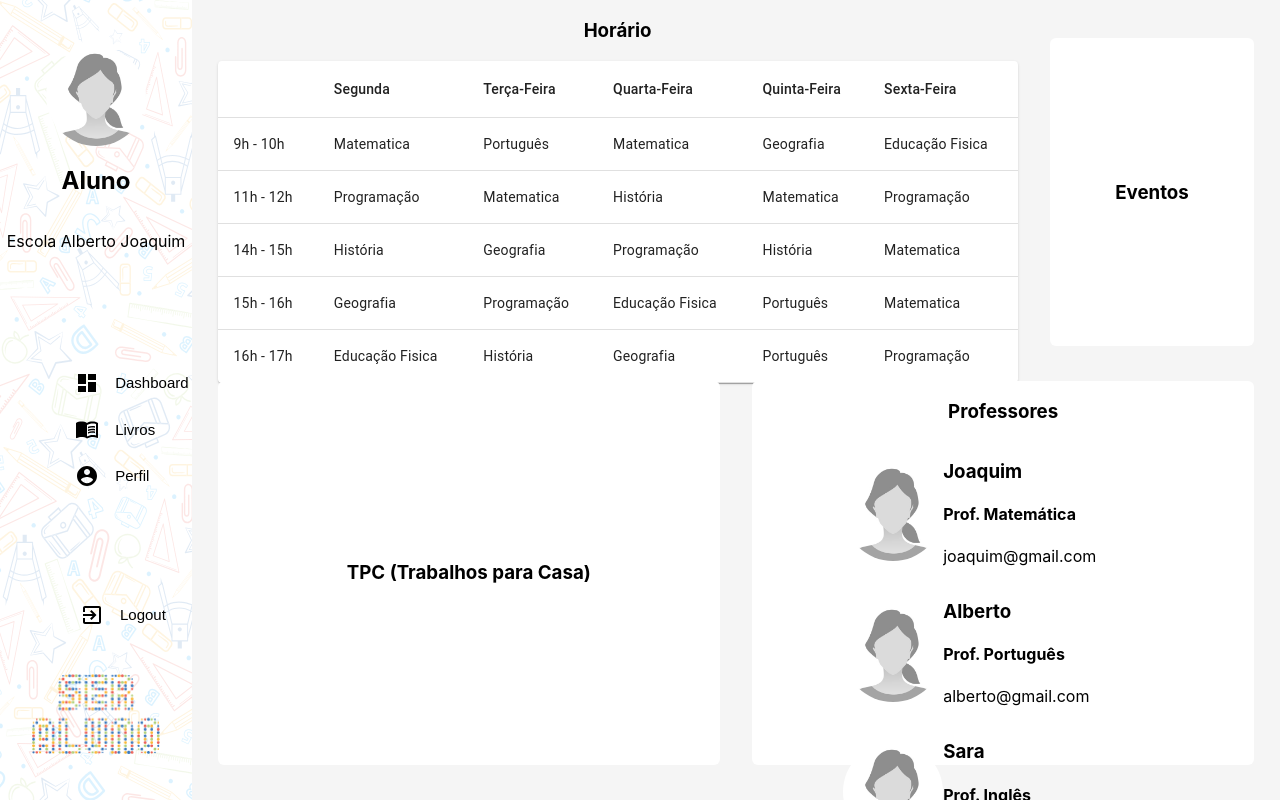
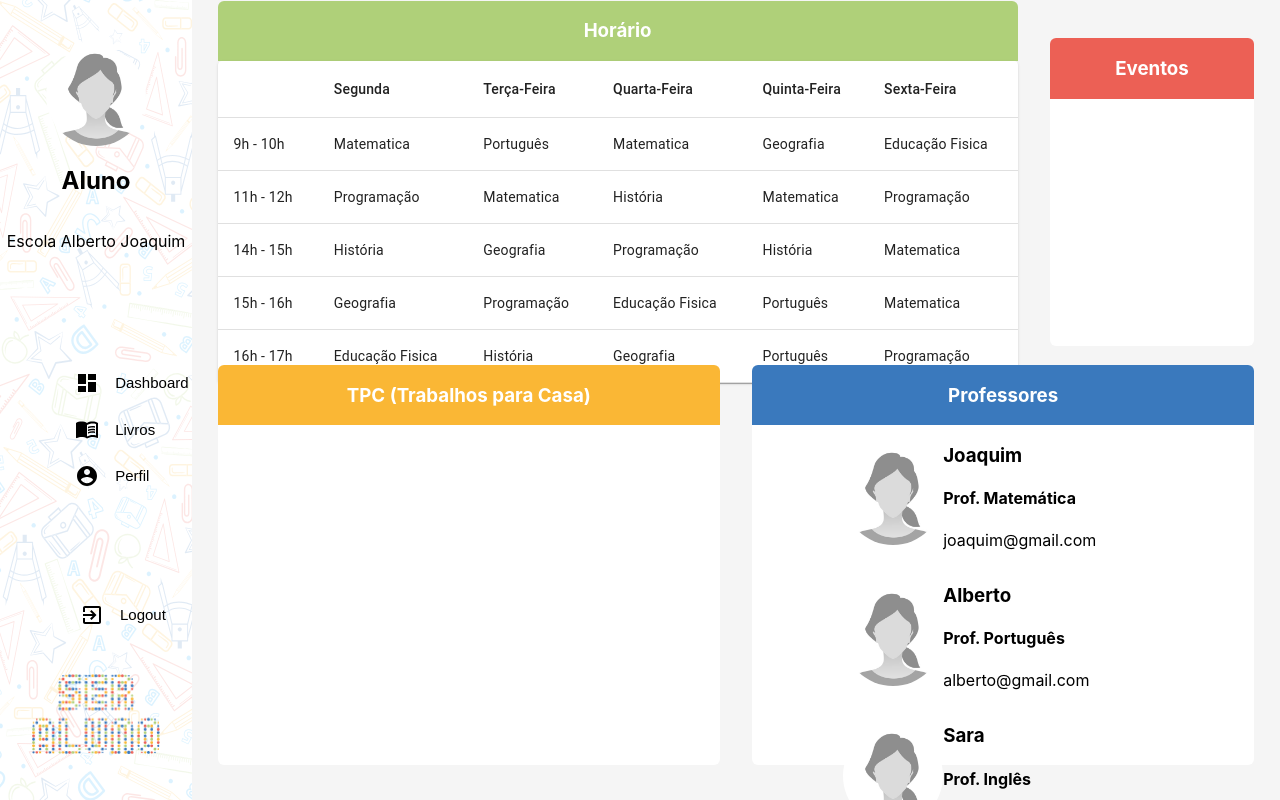
Before and after one commit to Ritipu/Ser-Aluno, a React (Create React App) app in the folder FrontEnd/: page / in a window 1280 px wide. Both pictures are taken after a click on the button "LOGIN". Built offline with nearby package versions, Linux system fonts and the light colour scheme; no server answers.

Commit message:
chore: updateCSS dashboard.jsx
chore: updateCSS dashboard.jsx

```diff
--- a/FrontEnd/src/css/dashboard.css
+++ b/FrontEnd/src/css/dashboard.css
@@ -18,15 +18,13 @@
     position: fixed;
     bottom: 0;
     width: 81%;
-    height: 48vh;
+    height: 50vh;
     margin-bottom: 2.2rem;
 }
 
 .infEsq {
     display:flex;
     flex-direction: column;
-    justify-content: center;
-    align-items: center;
     width: 50%;
     height: 100%;
     background-color: #fff;
@@ -62,11 +60,52 @@
 .eventos {
     display: flex;
     flex-direction: column;
-    align-items: center;
-    justify-content: center;
     width: 50%;
     height: 80%;
     margin-left: 2rem;
     background-color: #fff;
     border-radius: 6px;
 }
+.heading1 {
+    display: flex;
+    flex-direction: row;
+    align-items: center;
+    justify-content: center;
+    width: 100%;
+    background-color: #3A79BD;
+    color: #fff;
+    border-radius: 6px 6px 0 0;
+}
+
+.heading2 {
+    display: flex;
+    flex-direction: row;
+    align-items: center;
+    justify-content: center;
+    width: 100%;
+    background-color: #ec6055;
+    color: #fff;
+    border-radius: 6px 6px 0 0;
+}
+
+.heading3 {
+    display: flex;
+    flex-direction: row;
+    align-items: center;
+    justify-content: center;
+    width: 100%;
+    background-color: #FAB735;
+    color: #fff;
+    border-radius: 6px 6px 0 0;
+}
+
+.heading4 {
+    display: flex;
+    flex-direction: row;
+    align-items: center;
+    justify-content: center;
+    width: 100%;
+    background-color: #AFD079;
+    color: #fff;
+    border-radius: 6px 6px 0 0;
+}
--- a/FrontEnd/src/pages/dashboard.jsx
+++ b/FrontEnd/src/pages/dashboard.jsx
@@ -34,20 +34,28 @@ export default class Dashboard extends React.Component {
 			<section className="colDir">
 				<div className="superior">
 					<div className="horario">
-						<h3>Horário</h3>
+						<div className="heading4">
+							<h3>Horário</h3>
+						</div>
 						<Horario />
 					</div>
 					<div className="eventos">
-						<h3>Eventos</h3>
+						<div className="heading2">
+							<h3>Eventos</h3>
+						</div>
 					</div>
 				</div>
 				<div className="inferior">
 					<div className="infEsq">
-						<h3>TPC (Trabalhos para Casa)</h3>
+						<div className="heading3">
+							<h3>TPC (Trabalhos para Casa)</h3>
+						</div>
 					</div>
 
 					<div className="infDir">
-						<h3>Professores</h3>
+						<div className="heading1">
+							<h3>Professores</h3>
+						</div>
 						<div className="profs">
 							{
 								this.state.professores.map(d => (
```
